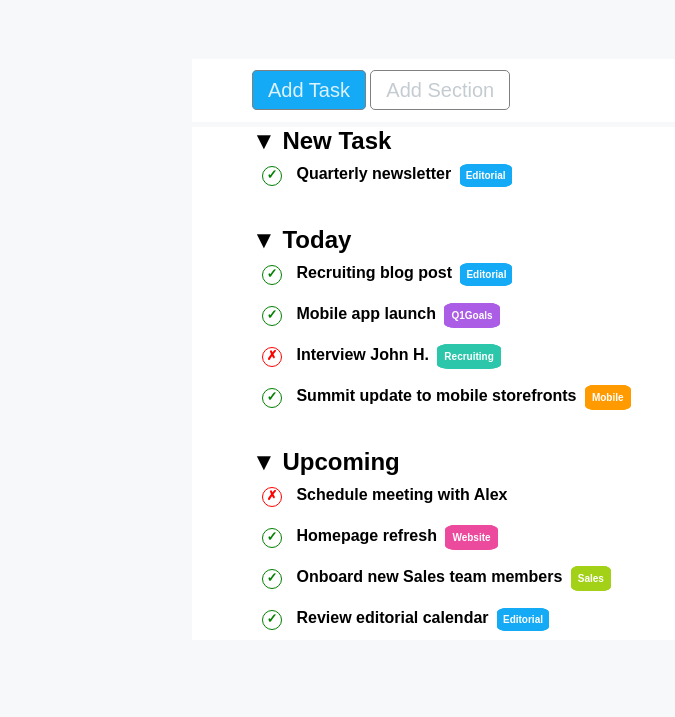
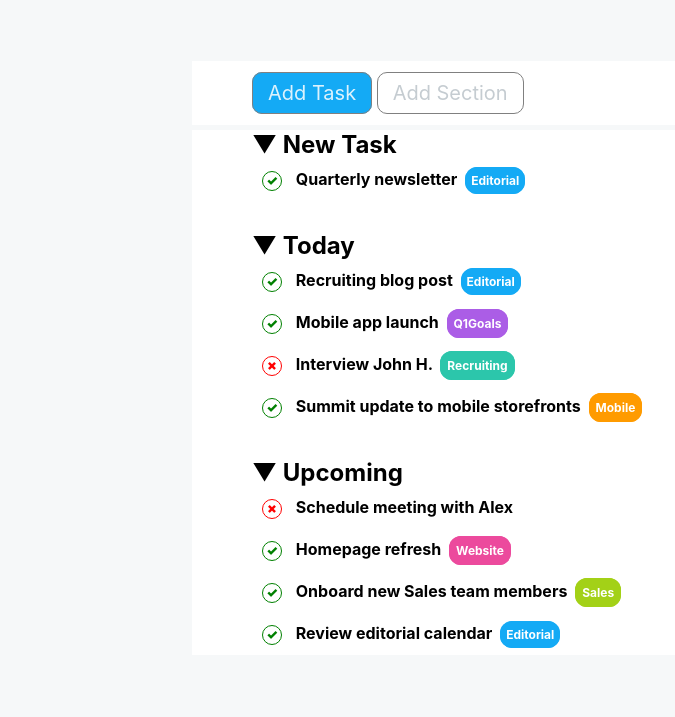
Before and after one commit to BiagioCozzolino/html-css-toboolist, a plain HTML site: page index.html in a window 1280 px wide. Shown: the part 83-800 px from the top of the page, without its empty margins (0-675 px from the left). Drawn offline with Linux system fonts and the light colour scheme.

Commit message:
Inserita lista per gli ITEMLIST e modfiche finali badge,lavoro terminato

```diff
--- a/index.html
+++ b/index.html
@@ -22,21 +22,71 @@
       <div class="list">
         <div class="listitem">
           <h2><span>&#9660;</span> New Task</h2>
-          <p><span class="circle">&check;</span> Quarterly newsletter <span class="badge bluebadge"> Editorial</span></p>
+          <ul class="liststyle">
+            <li>
+              <p>
+                <span class="circle">&check;</span> Quarterly newsletter
+                <span class="badge bluebadge"> Editorial</span>
+              </p>
+            </li>
+          </ul>
         </div>
         <div class="listitem">
           <h2><span>&#9660;</span> Today</h2>
-          <p><span class="circle">&check;</span> Recruiting blog post <span class="badge bluebadge bluebadge"> Editorial</span></p>
-          <p><span class="circle">&check;</span> Mobile app launch <span class="badge purplebadge"> Q1Goals</span></p>
-          <p><span class="cross">&cross;</span> Interview John H. <span class="badge greenbadge"> Recruiting</span></p>
-          <p><span class="circle">&check;</span> Summit update to mobile storefronts <span class="badge orangebadge"> Mobile</span></p>
+          <ul class="liststyle">
+            <li>
+              <p>
+                <span class="circle">&check;</span> Recruiting blog post
+                <span class="badge bluebadge bluebadge"> Editorial</span>
+              </p>
+            </li>
+            <li>
+              <p>
+                <span class="circle">&check;</span> Mobile app launch
+                <span class="badge purplebadge"> Q1Goals</span>
+              </p>
+            </li>
+            <li>
+              <p>
+                <span class="cross">&cross;</span> Interview John H.
+                <span class="badge greenbadge"> Recruiting</span>
+              </p>
+            </li>
+            <li>
+              <p>
+                <span class="circle">&check;</span> Summit update to mobile
+                storefronts <span class="badge orangebadge"> Mobile</span>
+              </p>
+            </li>
+          </ul>
         </div>
         <div class="listitem">
           <h2><span>&#9660;</span> Upcoming</h2>
-          <p><span class="cross">&cross;</span> Schedule meeting with Alex</p>
-          <p><span class="circle">&check;</span> Homepage refresh <span class="badge pinkbadge">Website</span></p>
-          <p><span class="circle">&check;</span> Onboard new Sales team members <span class="badge lihtgreenbadge">Sales</span></p>
-          <p><span class="circle">&check;</span> Review editorial calendar <span class="badge bluebadge">Editorial</span></p>
+          <ul class="liststyle">
+            <li>
+              <p>
+                <span class="cross">&cross;</span> Schedule meeting with Alex
+              </p>
+            </li>
+            <li>
+              <p>
+                <span class="circle">&check;</span> Homepage refresh
+                <span class="badge pinkbadge">Website</span>
+              </p>
+            </li>
+            <li>
+              <p>
+                <span class="circle">&check;</span> Onboard new Sales team
+                members <span class="badge lihtgreenbadge">Sales</span>
+              </p>
+            </li>
+            <li>
+              <p>
+                <span class="circle">&check;</span> Review editorial calendar
+                <span class="badge bluebadge">Editorial</span>
+              </p>
+            </li>
+          </ul>
         </div>
       </div>
     </main>
--- a/style.css
+++ b/style.css
@@ -1,36 +1,38 @@
 /* Reset */
-*{
+* {
   box-sizing: border-box;
   padding: 0;
   margin: 0;
 }
 /* Commons */
-body{
+body {
   background-color: #f6f8f9;
-    font-family: Arial, Helvetica, sans-serif
+  font-family: -apple-system, BlinkMacSystemFont, "Segoe UI", Roboto, Oxygen,
+    Ubuntu, Cantarell, "Open Sans", "Helvetica Neue", sans-serif;
 }
-header{
-    background-color:#ffffff ;
-    font-family: Arial, Helvetica, sans-serif;
+header {
+  background-color: #ffffff;
+  font-family: -apple-system, BlinkMacSystemFont, "Segoe UI", Roboto, Oxygen,
+    Ubuntu, Cantarell, "Open Sans", "Helvetica Neue", sans-serif;
 }
 
-h1{
+h1 {
   font-size: 50px;
   padding-left: 30px;
   padding-bottom: 20px;
 }
-p{
+p {
   padding: 10px;
 }
 .badge {
-    border-radius: 20%;
+  border-radius: 12px;
   color: white;
   padding: 5px;
-    font-size: x-small;
+  font-size: 12px;
   margin: 4px;
-
-
-
+}
+.liststyle {
+  list-style-type: none;
 }
 
 /* Components */
@@ -38,7 +40,7 @@ p{
   text-decoration: none;
   border: 1px solid grey;
   padding: 8px;
-    border-radius: 5px;
+  border-radius: 10px;
   font-size: 20px;
   color: #c5ccd1;
   padding-right: 15px;
@@ -47,9 +49,8 @@ p{
 .btn-blue {
   background-color: #14aaf5;
   color: #dcf2fd;
-
 }
-.task{
+.task {
   width: 70%;
   margin-left: auto;
   margin-right: auto;
@@ -57,28 +58,25 @@ color: #dcf2fd;
   background-color: #ffffff;
   padding: 10px;
 }
-.margin-btn{
+.margin-btn {
   margin-left: 50px;
   margin-top: 10px;
   margin-bottom: 10px;
 }
-.list{
+.list {
   width: 70%;
   margin-left: auto;
   margin-right: auto;
   margin-top: 5px;
   background-color: #ffffff;
   padding-left: 60px;
-
 }
 
-.listitem{
+.listitem {
   margin-left: auto;
   margin-right: auto;
   margin-bottom: 30px;
   font-weight: bold;
-
-
 }
 .circle {
   border: 1px solid green;
@@ -105,27 +103,27 @@ color: #dcf2fd;
   margin-right: 10px;
 }
 
-.bluebadge{
+.bluebadge {
   border: 1px solid #14aaf5;
-    background-color:#14aaf5 ;
+  background-color: #14aaf5;
 }
-.purplebadge{
+.purplebadge {
   border: 2px solid #ab5de6;
-    background-color:#ab5de6 ;
+  background-color: #ab5de6;
 }
-.greenbadge{
+.greenbadge {
   border: 2px solid #2cc6ab;
-    background-color:#2cc6ab ;
+  background-color: #2cc6ab;
 }
-.orangebadge{
+.orangebadge {
   border: 2px solid #ff9b00;
-    background-color:#ff9b00 ;
+  background-color: #ff9b00;
 }
-.pinkbadge{
+.pinkbadge {
   border: 2px solid #ec4a9d;
-    background-color:#ec4a9d ;
+  background-color: #ec4a9d;
 }
-.lihtgreenbadge{
+.lihtgreenbadge {
   border: 2px solid #a3d117;
-    background-color:#a3d117 ;
+  background-color: #a3d117;
 }
```
Lines whose indentation alone changed are shown as unchanged.
